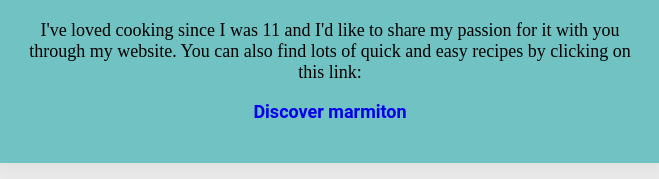
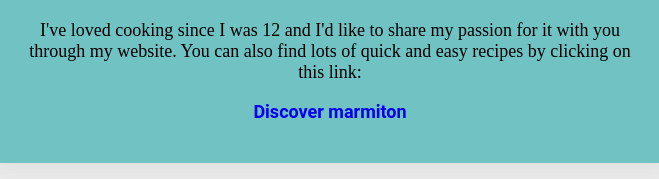
Before and after one commit to Clemcblf/my-profile, a plain HTML site: page index.html in a window 1280 px wide. Shown: the part 214-393 px from the top of the page, 310-969 px from the left. Drawn offline with Linux system fonts and the light colour scheme.

Commit message:
Update index.html

```diff
--- a/index.html
+++ b/index.html
@@ -16,7 +16,7 @@
 			<div class="card-white">
 				<h1>Hi, I'm Paul Clarion🍰</h1>
 				<img src="image/profile-picture.png" class="img-circle"width="100px" alt="Paul Clarion🍰">
-				<p>I've loved cooking since I was 11 and I'd like to share my passion for it with you through my website. You can also find lots of quick and easy recipes by clicking on this link:</p>
+				<p>I've loved cooking since I was 12 and I'd like to share my passion for it with you through my website. You can also find lots of quick and easy recipes by clicking on this link:</p>
 				<a href="https://www.marmiton.org/" class="btn-blue">Discover marmiton</a>
 			</div>
 
```
